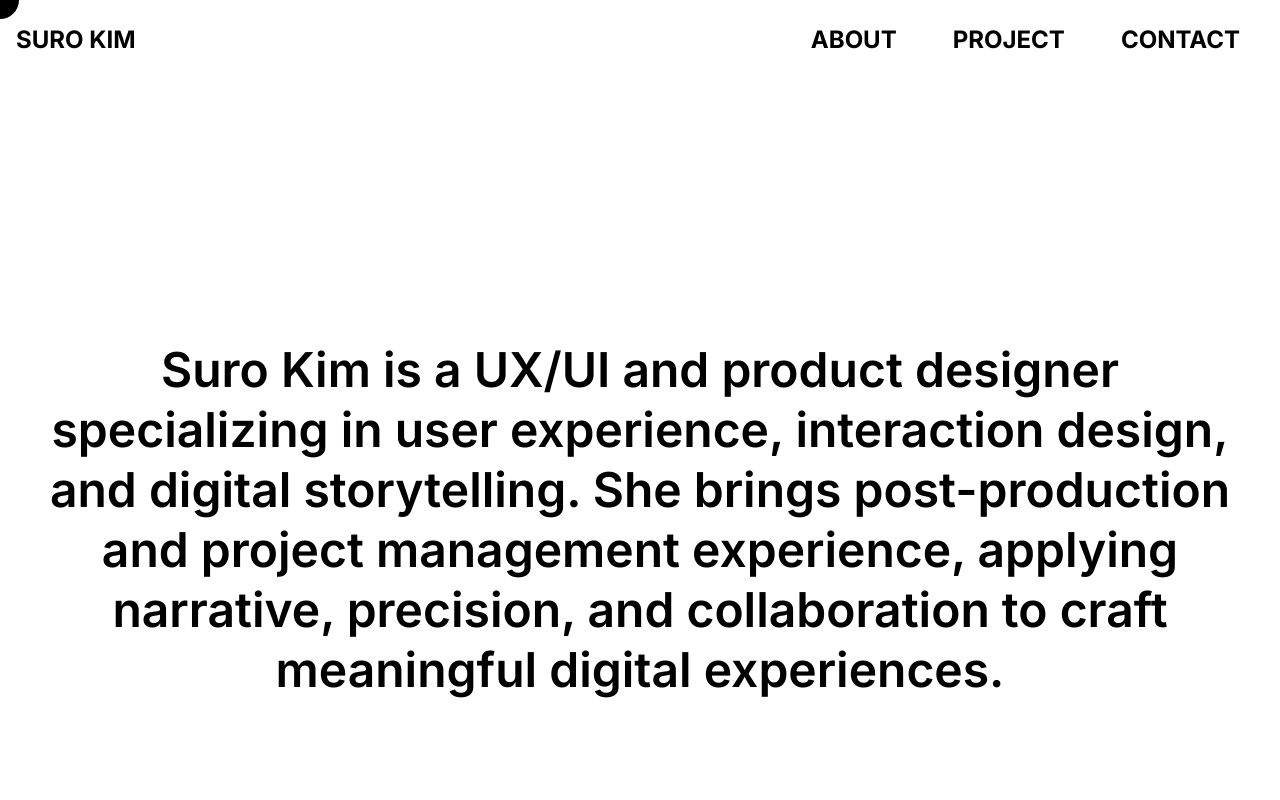
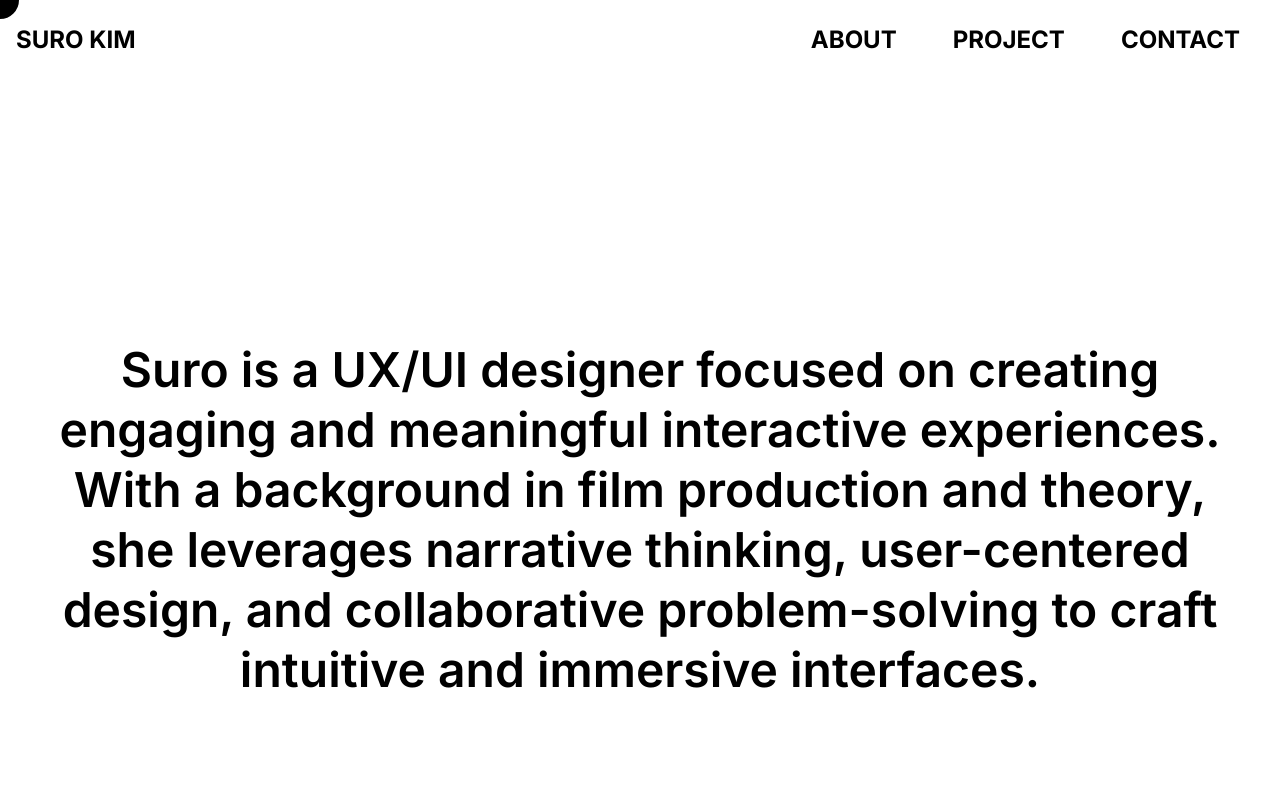
Before and after one commit to vipuljuneja/team-pip, a Next.js app: page / in a window 1280 px wide. Both pictures are taken after a click on the button "ABOUT". Shown: the top 800 px of the page. Built offline with nearby package versions, Linux system fonts and the light colour scheme.

Commit message:
Update about.tsx

```diff
--- a/components/sections/about.tsx
+++ b/components/sections/about.tsx
@@ -72,10 +72,7 @@ export default function About() {
       >
         <Container >
           <p className="text-2xl md:text-4xl lg:text-5xl font-semibold leading-tight text-center">
-           Suro Kim is a UX/UI and product designer specializing in user
-    experience, interaction design, and digital storytelling. She brings
-    post-production and project management experience, applying narrative,
-    precision, and collaboration to craft meaningful digital experiences.
+          Suro is a UX/UI designer focused on creating engaging and meaningful interactive experiences. With a background in film production and theory, she leverages narrative thinking, user-centered design, and collaborative problem-solving to craft intuitive and immersive interfaces.
           </p>
         </Container>
       </section>
@@ -99,7 +96,7 @@ export default function About() {
             {/* Text - Second on mobile, left on desktop (bottom-aligned) */}
             <div className="flex flex-col justify-start md:justify-end md:order-1">
               <p className="text-base md:text-lg leading-relaxed text-left">
-                Suro focuses on UX, UI, and product design to create purposeful, inclusive, and accessible interfaces. She collaborates across disciplines to deliver consistent, user-centered experiences, while exploring 3D to add spatial and interactive depth.
+              Suro focuses on UX and UI design to create purposeful and user-centered interactive experiences. Drawing on her background in film production and project coordination, she combines narrative thinking, collaborative communication, and design problem-solving to craft intuitive interfaces, while exploring interactive storytelling to add depth and engagement.
               </p>
             </div>
           </div>
```
